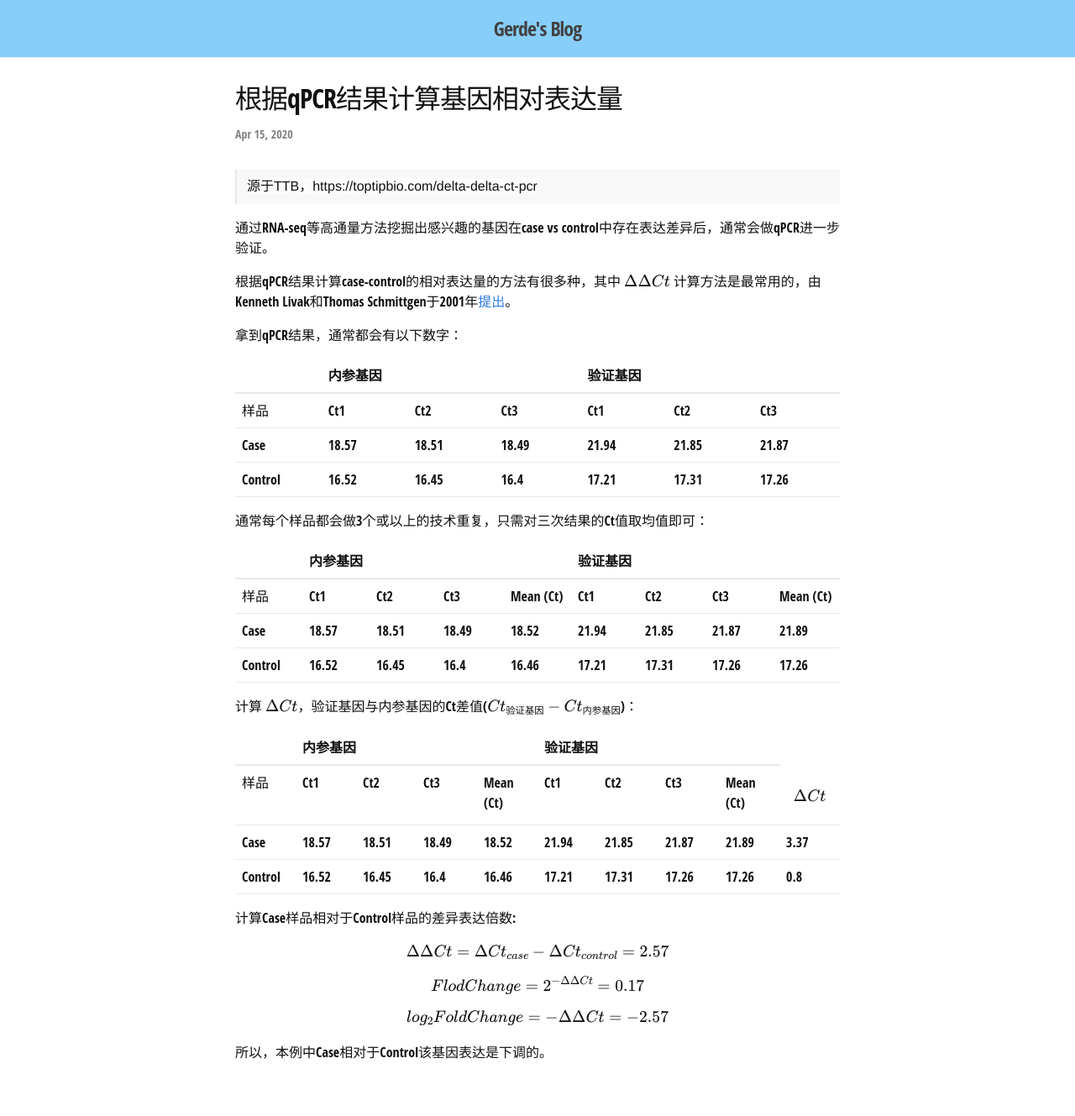
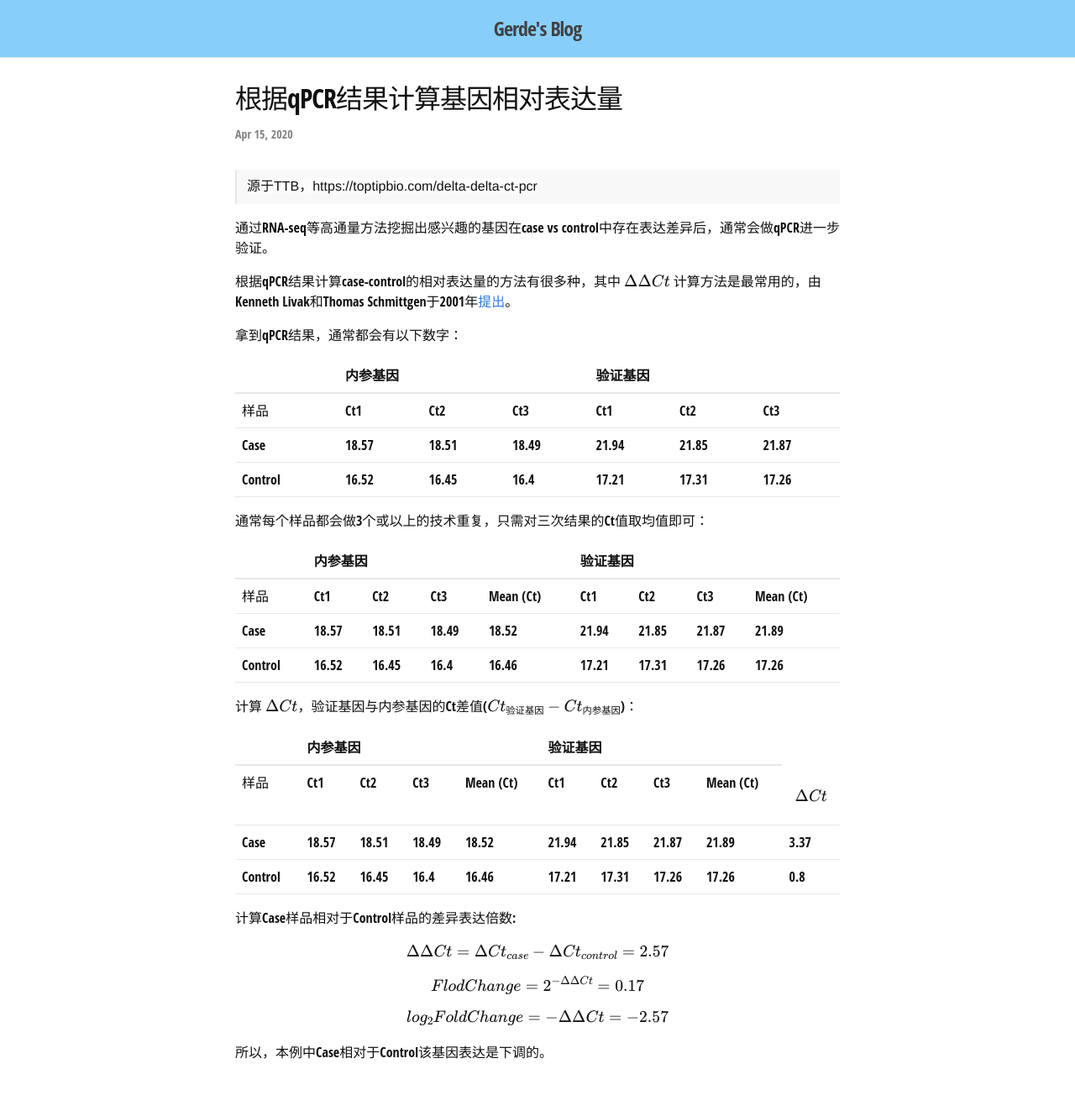
Before and after one commit to Gerde/gerde.github.io, a Jekyll site: the page built from _posts/2020-04-15-qpcr.md, in a window 1280 px wide. Shown: the whole page at 84% size. Built offline with Jekyll 4.4.1, drawn with Linux system fonts in a browser that asks for light colours; formulas are drawn with MathJax 3.

Commit message:
table width

```diff
--- a/_sass/_base.scss
+++ b/_sass/_base.scss
@@ -148,7 +148,7 @@
     max-width: 100%;
     border-collapse: separate;
     border-spacing: 0;
-    table-layout: fixed;
+    table-layout: automatic;
 }
 
 th,
```
Also changed, not shown: images/qpcr_1_20200415.png (deleted), images/qpcr_2_20200415.png (deleted), images/qpcr_3_20200415.png (deleted).
